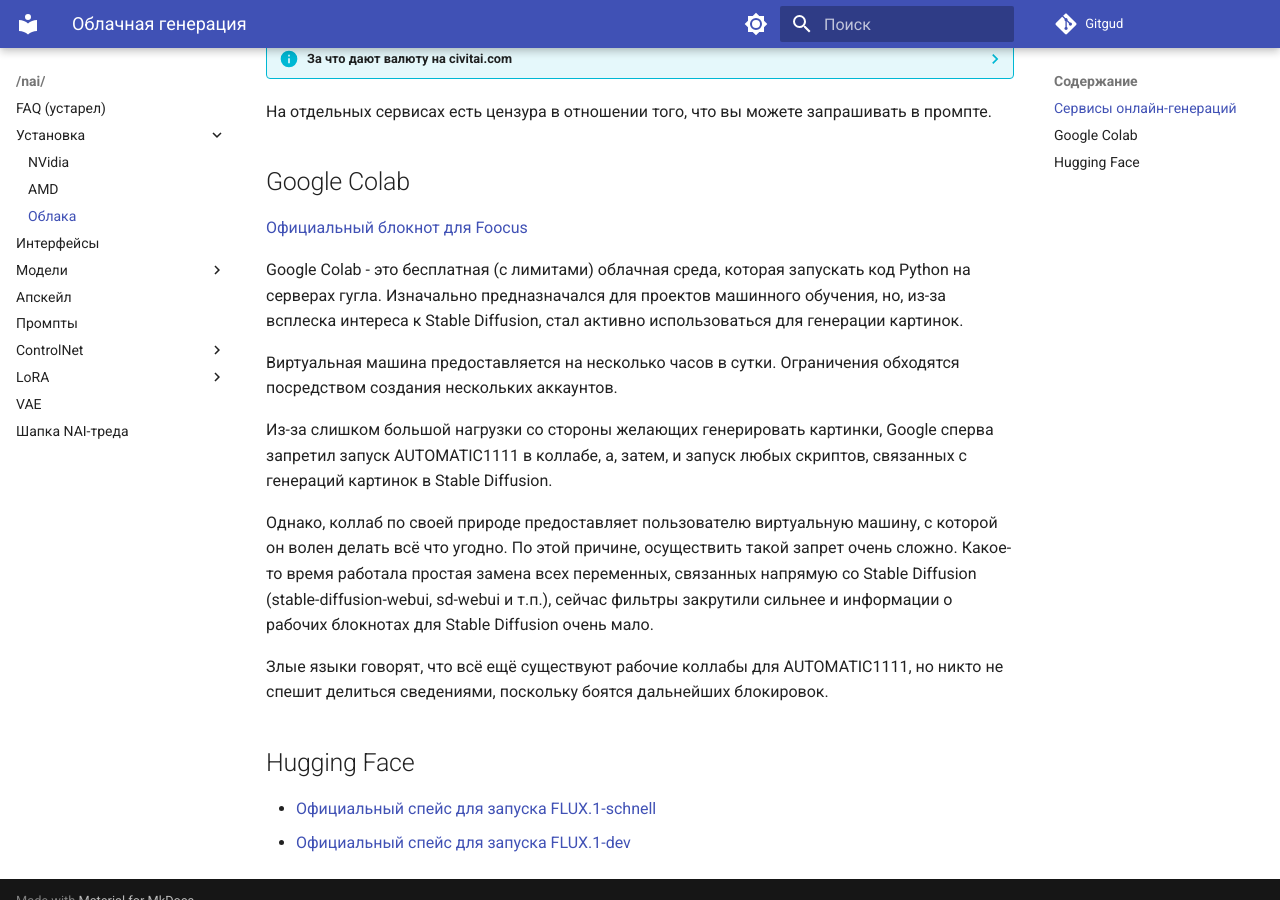
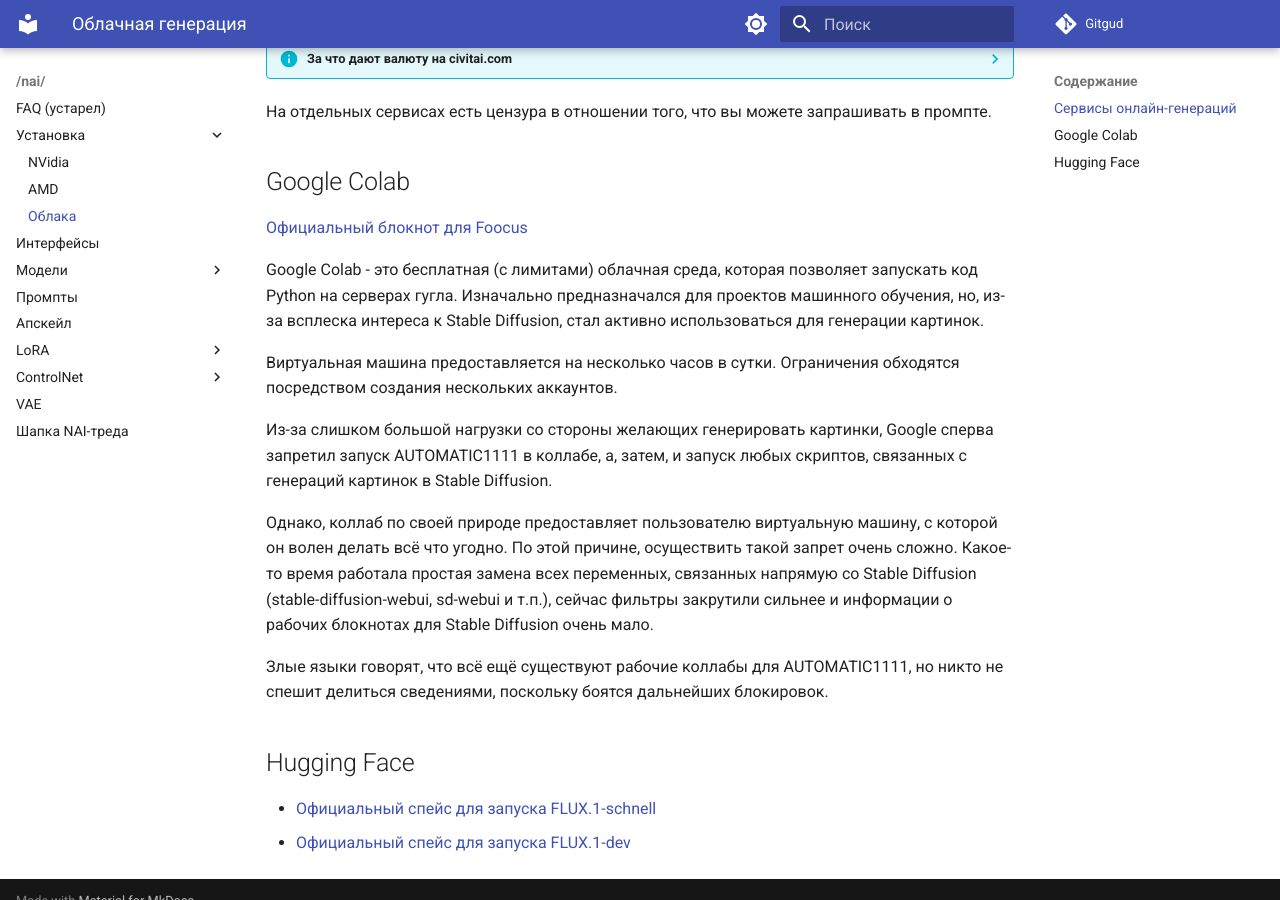
Before and after one commit to 2ch-ai/wiki, an MkDocs documentation site: the page built from docs/nai/install/clouds.md, in a window 1280 px wide and 900 px high, scrolled down 511 px. Built offline with MkDocs 1.6.1 and Material for MkDocs 9.7.7, drawn with Linux system fonts in a browser that asks for light colours.

Commit message:
fix typos, small reordering articles list for nai

```diff
--- a/docs/nai/install/clouds.md
+++ b/docs/nai/install/clouds.md
@@ -21,7 +21,7 @@
 ## Google Colab
 [Официальный блокнот для Foocus](https://colab.research.google.com/github/lllyasviel/Fooocus/blob/main/fooocus_colab.ipynb)
 
-Google Colab - это бесплатная (с лимитами) облачная среда, которая запускать код Python на серверах гугла. Изначально предназначался для проектов машинного обучения, но, из-за всплеска интереса к Stable Diffusion, стал активно использоваться для генерации картинок.
+Google Colab - это бесплатная (с лимитами) облачная среда, которая позволяет запускать код Python на серверах гугла. Изначально предназначался для проектов машинного обучения, но, из-за всплеска интереса к Stable Diffusion, стал активно использоваться для генерации картинок.
 
 Виртуальная машина предоставляется на несколько часов в сутки. Ограничения обходятся посредством создания нескольких аккаунтов.
 
--- a/mkdocs.yml
+++ b/mkdocs.yml
@@ -64,28 +64,28 @@
 
 nav:
   - /nai/:
-    - FAQ (устарел): './nai/nai-faq.md'
+    - FAQ (устарел): ./nai/nai-faq.md
     - Установка:
       - NVidia: https://rentry.co/2ch_nai_guide
       - AMD: https://rentry.co/SD-amd-gpu
       - Облака: ./nai/install/clouds.md
-    - Интерфейсы: './nai/interfaces.md'
+    - Интерфейсы: ./nai/interfaces.md
     - Модели:
       - 'Flux': ./nai/models/flux.md
       - '[SDXL] Pony Diffusion V6 XL': ./nai/models/pony-diffusion-v6-xl.md
       - '[SDXL] Stable Diffusion XL': ./nai/models/stable-diffusion-xl.md
       - '[SD1] EasyFluff + HLL': ./nai/models/easy-fluff.md
       - '[SD1] NovelAI V1': ./nai/models/nai-v1.md
+    - Промпты: ./nai/prompt.md
     - Апскейл: ./nai/upscale.md
-    - Промпты: ./nai/prompt.md
-    - ControlNet:
-      - Главная: ./nai/controlnet/index.md
-      - 'ControlNet: A Complete Guide': ./nai/controlnet/controlnet-complete-guide.md
     - LoRA:
       - Главная: ./nai/lora/index.md
       - 2chAI easy LORA guide: https://rentry.co/waavd
       - 2chAI hard LORA guide: https://rentry.co/2chAI_hard_LoRA_guide
       - Старый гайд по обучению: ./nai/lora/2chAI_LoRA_Dreambooth_guide_old.md
+    - ControlNet:
+      - Главная: ./nai/controlnet/index.md
+      - 'ControlNet: A Complete Guide': ./nai/controlnet/controlnet-complete-guide.md
     - VAE: ./nai/vae.md
     - Шапка NAI-треда: https://rentry.co/nwhci
 
```
Also changed, not shown: docs/nai/prompt.md (+1 -1 lines).
